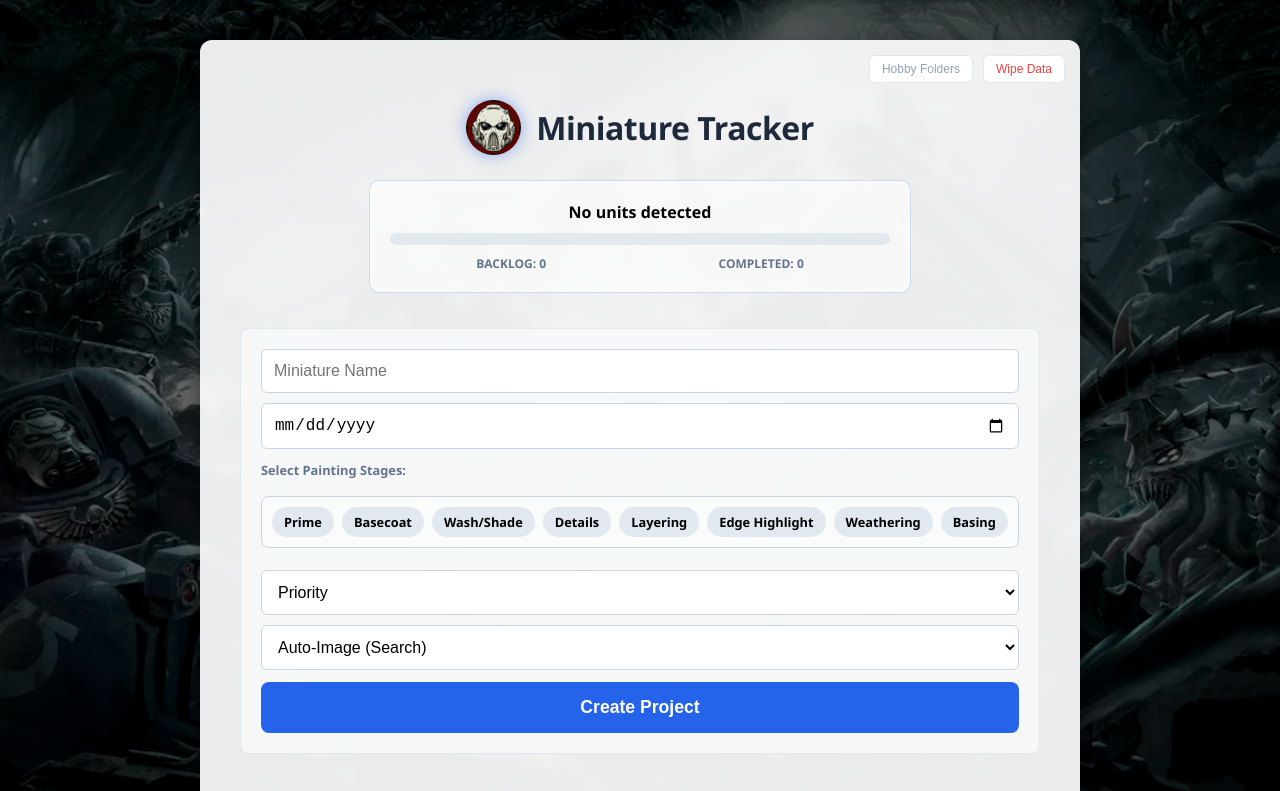
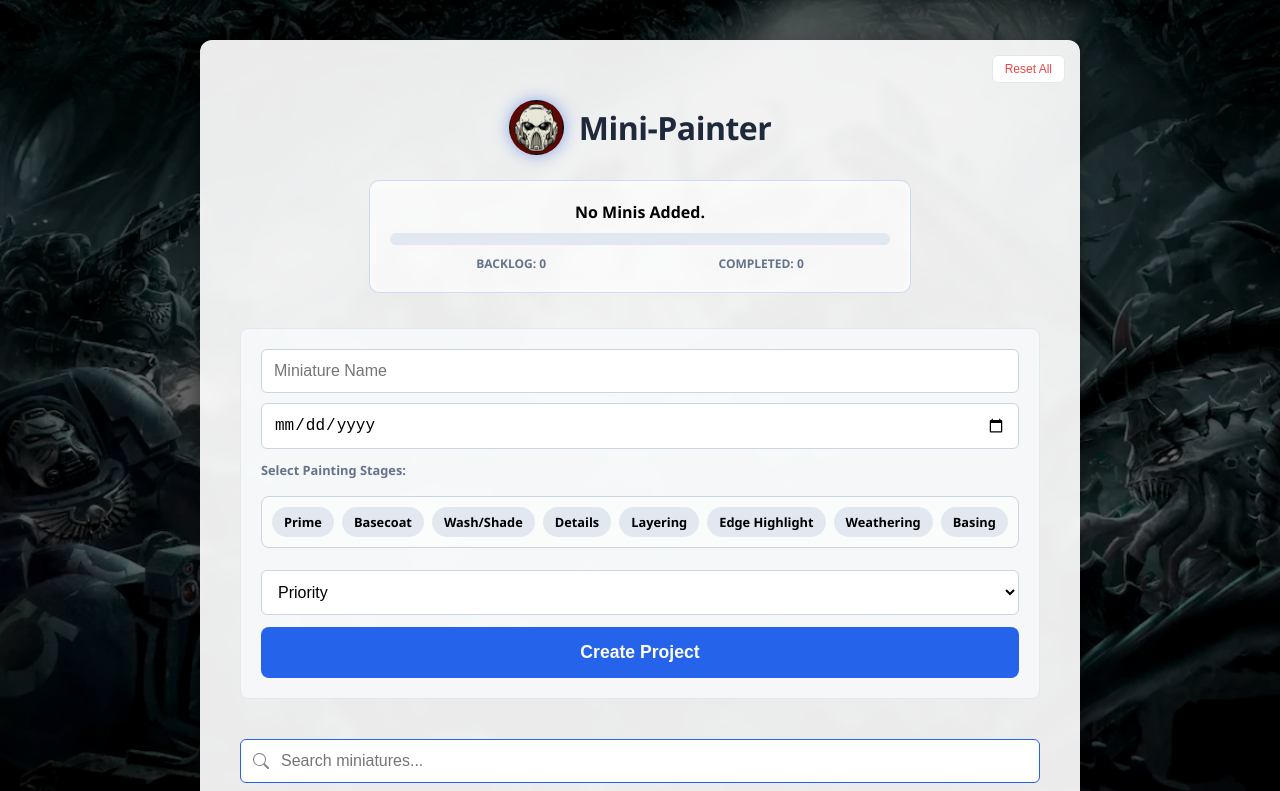
Before and after one commit to russmarwood-arch/Task-Manager, a plain HTML site: page index.html in a window 1280 px wide. Shown: the top 791 px of the page. Drawn offline with Linux system fonts and the light colour scheme.

Commit message:
Add files via upload

```diff
--- a/index.html
+++ b/index.html
@@ -3,7 +3,7 @@
 <head>
     <meta charset="UTF-8">
     <meta name="viewport" content="width=device-width, initial-scale=1.0">
-    <title>WH40K Painting Tracker</title>
+    <title>Mini-Painter Tracker</title>
 
     <meta name="theme-color" content="#2563eb">
     <meta name="apple-mobile-web-app-capable" content="yes">
@@ -12,7 +12,7 @@
     <link rel="apple-touch-icon" href="favicon/favicon.jpg">
     <link rel="icon" type="image/jpeg" href="favicon/favicon.jpg">
 
-    <link rel="manifest" href='data:application/manifest+json,{"name":"Hobby Tracker","short_name":"Hobby","start_url":".","display":"standalone","background_color":"#f1f5f9","theme_color":"#2563eb","icons":[{"src":"favicon/favicon.jpg","sizes":"512x512","type":"image/jpeg"}]}'>
+    <link rel="manifest" href='data:application/manifest+json,{"name":"Mini-Painter","short_name":"MiniPaint","start_url":".","display":"standalone","background_color":"#f1f5f9","theme_color":"#2563eb","icons":[{"src":"favicon/favicon.jpg","sizes":"512x512","type":"image/jpeg"}]}'>
 
     <style>
         :root {
@@ -147,17 +147,16 @@
 
 <div class="container">
     <div class="top-actions">
-        <button class="small-btn" onclick="manageCategories()">Hobby Folders</button>
-        <button class="small-btn" onclick="resetManager()" style="color:var(--danger)">Wipe Data</button>
+        <button class="small-btn" onclick="resetManager()" style="color:var(--danger)">Reset All</button>
     </div>
 
     <div class="header-container">
         <img src="favicon/favicon.jpg" alt="Logo" class="header-logo">
-        <h1>Miniature Tracker</h1>
+        <h1>Mini-Painter</h1>
     </div>
 
     <div class="data-slate">
-        <span class="progress-text" id="progress-label" style="font-weight: 800;">Awaiting Deployment</span>
+        <span class="progress-text" id="progress-label" style="font-weight: 800;">No Minis Added.</span>
         <div class="overall-progress">
             <div id="progress-fill"></div>
         </div>
@@ -192,9 +191,6 @@
                 <option value="2">Medium Priority</option>
                 <option value="1">Low Priority</option>
             </select>
-            <select id="category-input">
-                <option value="auto" selected>Auto-Image (Search)</option>
-            </select>
         </div>
         <button id="add-btn">Create Project</button>
     </div>
@@ -208,12 +204,10 @@
 
 <script>
     const STORAGE_KEY = 'wh-hobby-tracker-v2';
-    const CAT_KEY = 'wh-hobby-categories';
 
     const input = document.getElementById('task-input');
     const dateInput = document.getElementById('date-input');
     const priorityInput = document.getElementById('priority-input');
-    const categoryInput = document.getElementById('category-input');
     const searchInput = document.getElementById('search-input');
     const addBtn = document.getElementById('add-btn');
     const list = document.getElementById('task-list');
@@ -224,7 +218,6 @@
     const fileUpload = document.getElementById('file-upload');
 
     let tasks = JSON.parse(localStorage.getItem(STORAGE_KEY)) || [];
-    let customCategories = JSON.parse(localStorage.getItem(CAT_KEY)) || [{ name: "Painting WH40K", path: "images/WH40K/" }];
     let currentEditIndex = null;
 
     function toggleStageTag(el) { el.classList.toggle('selected'); }
@@ -308,7 +301,8 @@
             tasks.push({
                 text: miniName, date: dateInput.value,
                 priority: priorityInput.value === "" ? 2 : parseInt(priorityInput.value),
-                imgUrl: `https://loremflickr.com/500/300/${encodeURIComponent(miniName)}?random=${Math.random()}`,
+                // Always uses a random 40K themed image from loremflickr
+                imgUrl: `https://loremflickr.com/500/300/warhammer,40k,painting?random=${Math.random()}`,
                 done: false, progress: 0, milestones: milestones
             });
 
@@ -323,7 +317,7 @@
     function updateOverallProgress() {
         if (tasks.length === 0) {
             progressFill.style.width = '0%';
-            progressLabel.innerText = 'No units detected';
+            progressLabel.innerText = 'No Minis Added.';
             backlogCount.innerText = '0';
             completeCount.innerText = '0';
             return;
@@ -340,14 +334,6 @@
         completeCount.innerText = completedUnits;
     }
 
-    function manageCategories() {
-        let action = prompt("Type 'add' to create a folder, or 'delete' to remove one.");
-        if (action === 'add') {
-            const name = prompt("Folder Name:"); const path = prompt("Path:");
-            if (name && path) { customCategories.push({ name, path }); localStorage.setItem(CAT_KEY, JSON.stringify(customCategories)); }
-        }
-    }
-
     function resetManager() { if (confirm("Clear all data?")) { localStorage.removeItem(STORAGE_KEY); location.reload(); } }
     function openImageSettings(index) { currentEditIndex = index; fileUpload.click(); }
     fileUpload.addEventListener('change', function() { if(this.files[0]) { const reader = new FileReader(); reader.onload = (e) => { tasks[currentEditIndex].imgUrl = e.target.result; renderTasks(); }; reader.readAsDataURL(this.files[0]); } });
```
